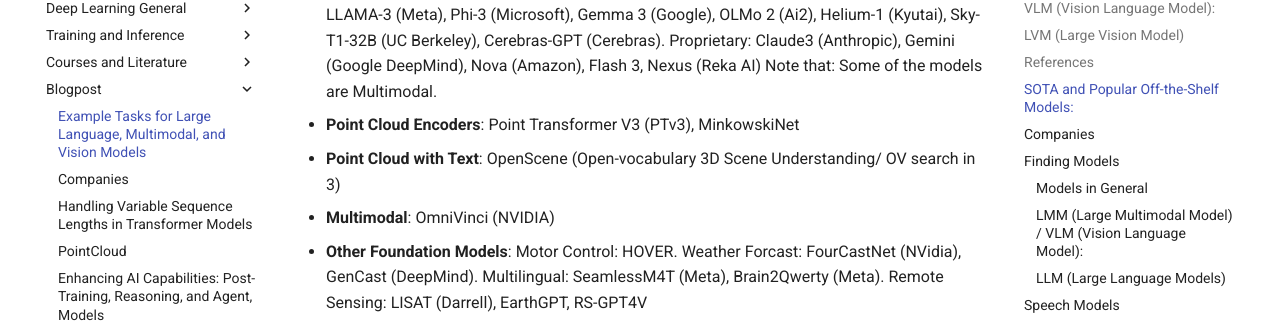
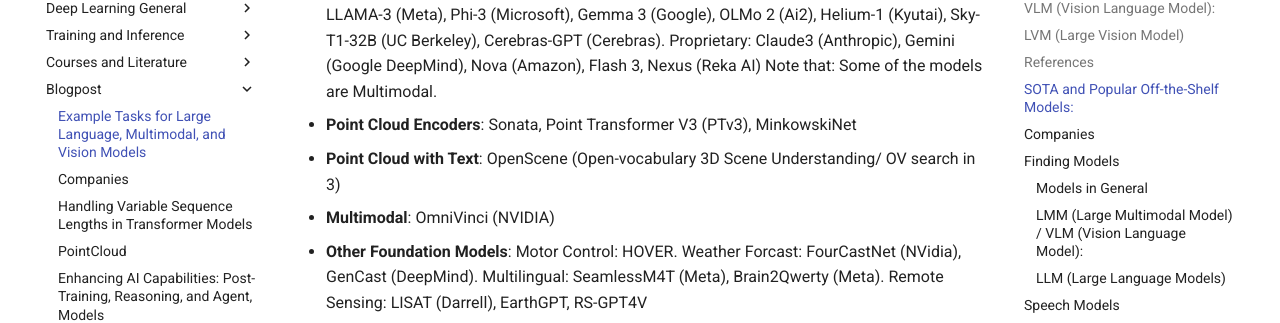
Before and after one commit to fkariminejadasl/ml-notebooks, an MkDocs documentation site: the page built from docs/tasks.md, in a window 1280 px wide and 900 px high, scrolled down 4385 px. Shown: the part 145-468 px from the top of the window. Built offline with MkDocs 1.6.1 and Material for MkDocs 9.7.7, drawn with Linux system fonts in a browser that asks for light colours.

Commit message:
update point cloud encoder

```diff
--- a/docs/tasks.md
+++ b/docs/tasks.md
@@ -71,7 +71,7 @@
 - **Vision Language Models (VLMs)**: image, multi-image, video. Open VLMs: PLM (Perception LM, Meta), Cosmos Nemotron (NVidia), DeepSeek-VL2 (DeepSeek), QWen2-VL (Alibaba), InternVL2 (OpenGVLab), LLAVA 1.5, LLama3.2 (mainly LLM), Cambrian-1, CogVLM2 (Tsinghua University), MolMo (Ai2), SmolVLM (Hugging Face). Proprietary: GPT-40 (OpenAI), Claude Sonnet 3.5 (Claude), Gemini 1.5 Pro (Google)
 - **Large Language Models (LLMs):**  Open source: DeepSeek v3 (DeepSeek),Qwen (Alibaba), LLAMA-3 (Meta), Phi-3 (Microsoft), Gemma 3 (Google),  OLMo 2 (Ai2), Helium-1 (Kyutai), Sky-T1-32B (UC Berkeley), Cerebras-GPT (Cerebras). Proprietary: Claude3 (Anthropic), Gemini (Google DeepMind), Nova (Amazon), Flash 3, Nexus (Reka AI)
   Note that: Some of the models are Multimodal.
-- **Point Cloud Encoders**: Point Transformer V3 (PTv3), MinkowskiNet
+- **Point Cloud Encoders**: Sonata, Point Transformer V3 (PTv3), MinkowskiNet
 - **Point Cloud with Text**: OpenScene (Open-vocabulary 3D Scene Understanding/ OV search in 3)
 - **Multimodal**: OmniVinci (NVIDIA)
 - **Other Foundation Models**: Motor Control: HOVER. Weather Forcast: FourCastNet (NVidia), GenCast (DeepMind). Multilingual: SeamlessM4T (Meta), Brain2Qwerty (Meta). Remote Sensing: LISAT (Darrell), EarthGPT, RS-GPT4V
```
